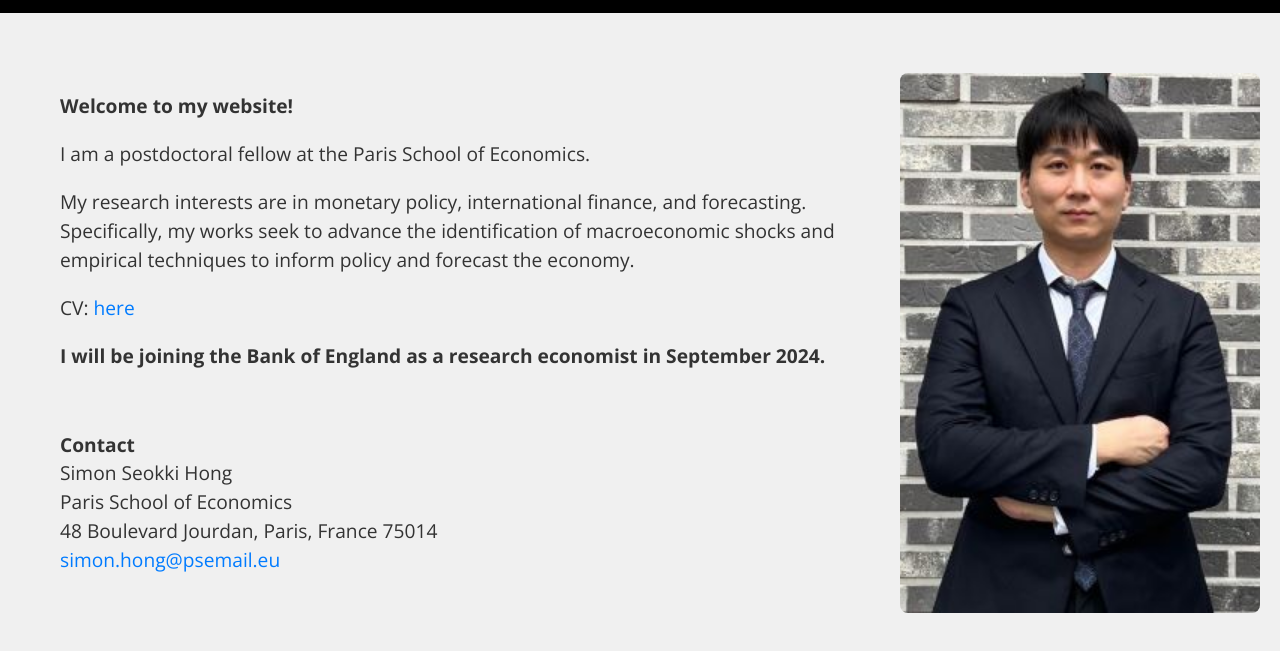
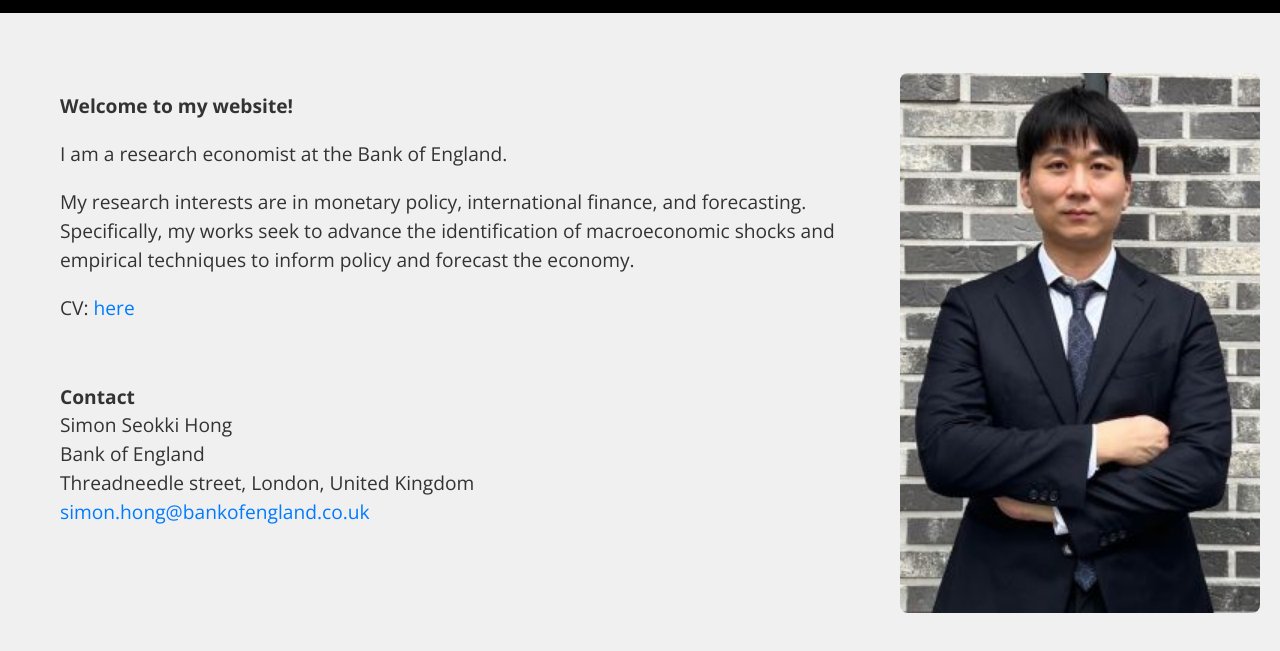
Before and after one commit to simonsokihong/simonsokihong.github.io, a plain HTML site: page index.html in a window 1280 px wide. Shown: the part 57-708 px from the top of the page. Drawn offline with nearby package versions, Linux system fonts and the light colour scheme.

Commit message:
Updated 240924 index.html

```diff
--- a/index.html
+++ b/index.html
@@ -44,16 +44,15 @@
         <div class="body-wrapper">
             <div class="body-content">
                 <p><strong>Welcome to my website!</strong></p>
-                <p>I am a postdoctoral fellow at the Paris School of Economics.</p>
+                <p>I am a research economist at the Bank of England.</p>
                 <p>My research interests are in monetary policy, international finance, and forecasting. <br>
                 Specifically, my works seek to advance the identification of macroeconomic shocks and empirical techniques to inform policy and forecast the economy.</p>
                 <p>CV: <a href="simon.pdf" target="_blank">here</a></p>
-                <p><strong>I will be joining the Bank of England as a research economist in September 2024.</strong></p>
                 <p style="margin-top: 60px;"><strong>Contact</strong><br>
                     Simon Seokki Hong<br>
-                    Paris School of Economics<br>
-                    48 Boulevard Jourdan, Paris, France 75014<br>
-                    <a href="mailto:simon.hong@psemail.eu">simon.hong@psemail.eu</a>
+                    Bank of England<br>
+                    Threadneedle street, London, United Kingdom<br>
+                    <a href="mailto:simon.hong@bankofengland.co.uk">simon.hong@bankofengland.co.uk</a>
                 </p>
             </div>
             <div class="picture-content">
@@ -105,10 +104,11 @@
         <div class="vitae-section">
             <h3 style="margin-top: 40px;">Current position</h3>
             <ul>
-                <li>2022 - present, Postdoctoral Fellow, Measurement in Economics Chair at <strong>Paris School of Economics</strong></li>
+                <li>2024 - present, Research economist, <strong>Bank of England</strong></li>
             </ul>
             <h3 style="margin-top: 40px;">Education</h3>
             <ul>
+                <li>2022 - 2024, Postdoctoral Fellow, Measurement in Economics Chair at <strong>Paris School of Economics</strong></li>
                 <li>2018 - 2022, Ph.D. in Economics, <strong>University of Warwick</strong></li>
                 <li>2016 - 2018, M.Res. in Economics, <strong>University of Warwick</strong></li>
                 <li>2013 - 2015, M.A. in Economics, <strong>Seoul National University</strong></li>
```
